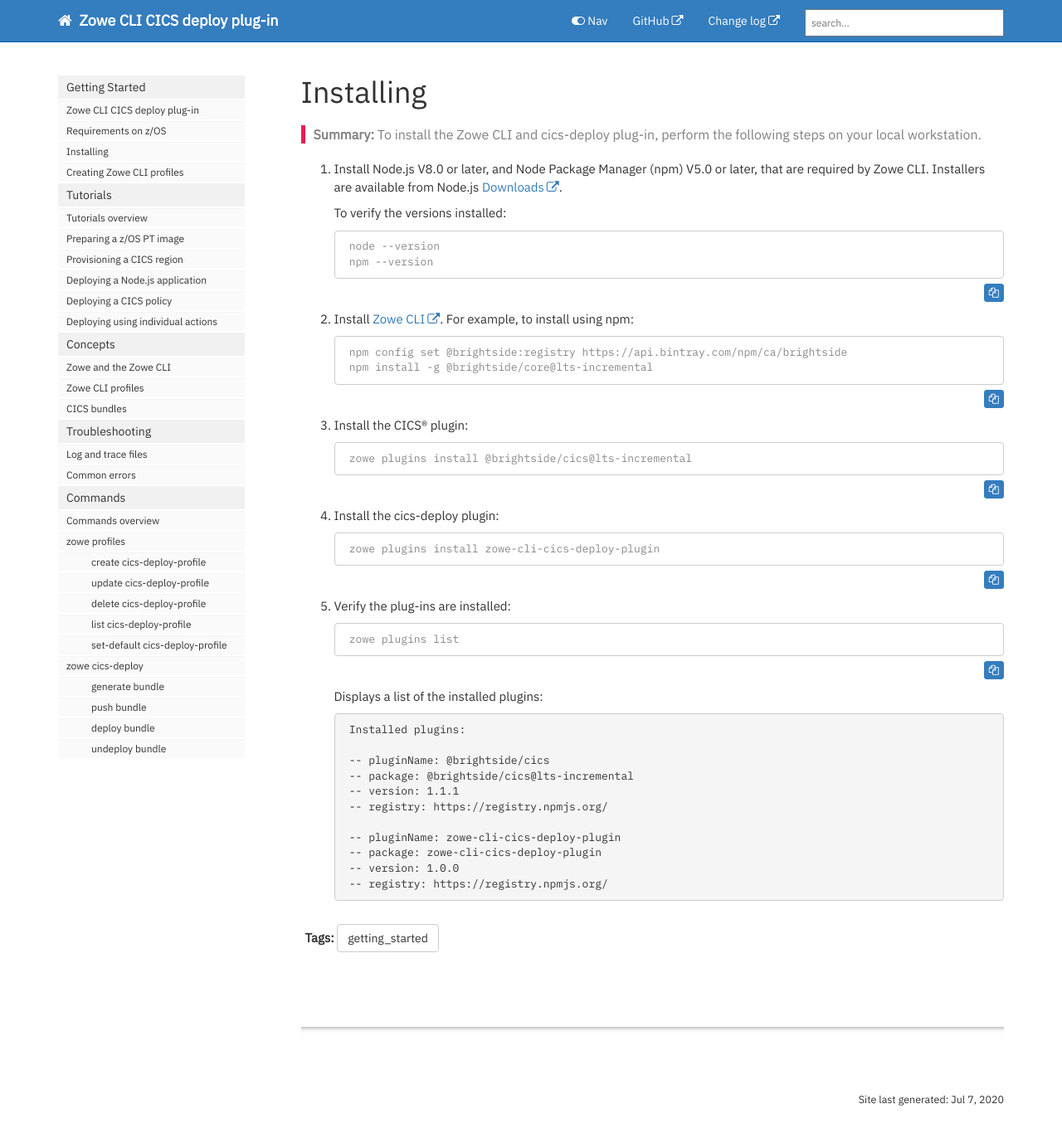
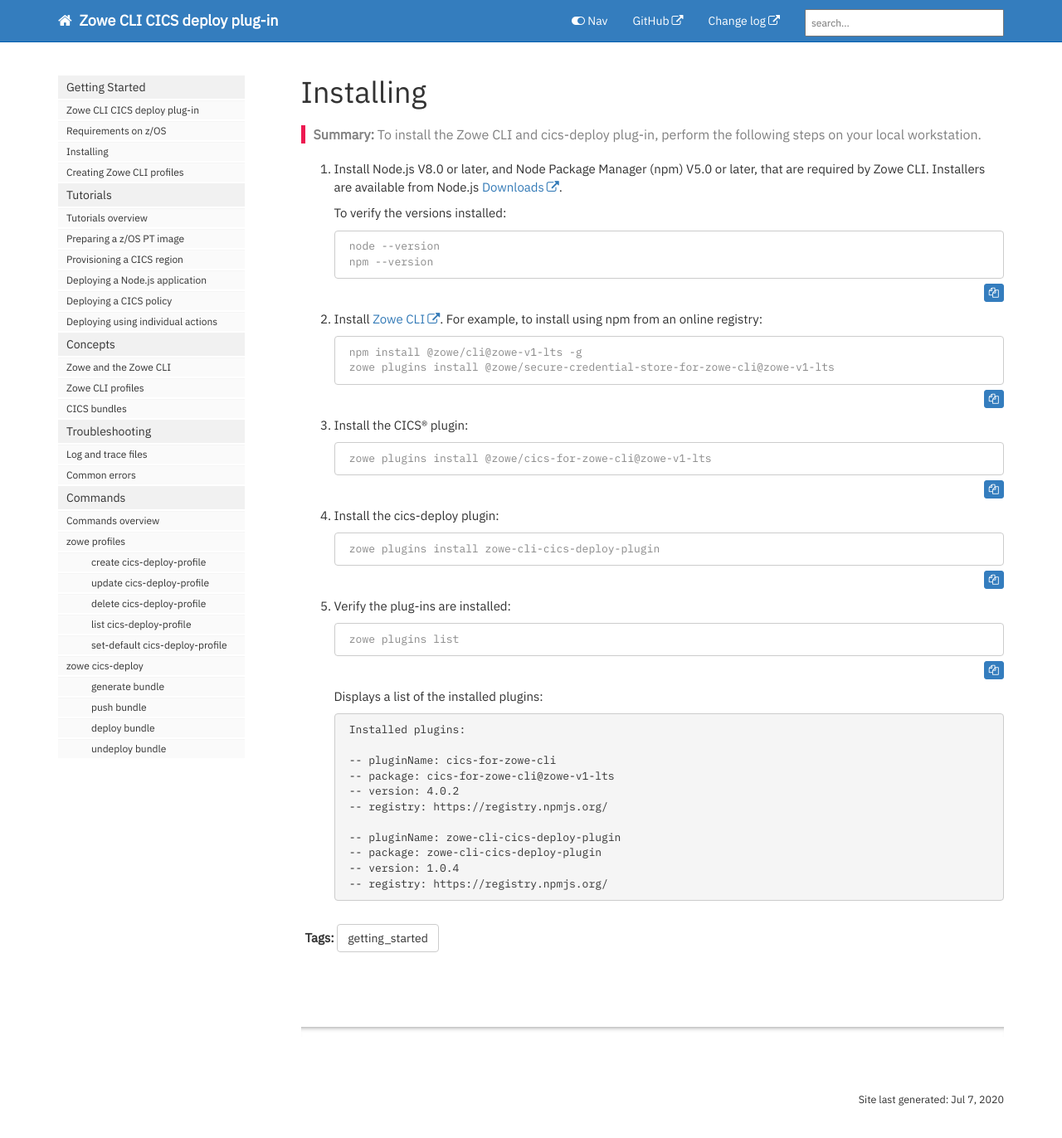
Before and after one commit to IBM/zowe-cli-cics-deploy-plugin, a Jekyll site: the page built from docs/pages/cdp/cdp-Installing.md, in a window 1280 px wide and 1395 px high. Shown: the top 1372 px of the window at 83% size. Built offline with Jekyll 4.4.1, drawn with Linux system fonts in a browser that asks for light colours; nearby versions of some CDN libraries; comment, search, counter and statistics services are not loaded.

Commit message:
Update to fix broken links and bring install insructions up to date
Signed-off-by: Clive Harris <clive.harris@gmail.com>

````diff
--- a/docs/pages/cdp/cdp-Installing.md
+++ b/docs/pages/cdp/cdp-Installing.md
@@ -2,7 +2,7 @@
 title: Installing
 tags: [getting_started]
 keywords:
-summary: "To install the Zowe CLI and cics-deploy plug-in, perform the following steps on your local workstation."
+summary: 'To install the Zowe CLI and cics-deploy plug-in, perform the following steps on your local workstation.'
 sidebar: cdp_sidebar
 permalink: cdp-Installing.html
 folder: cdp
@@ -18,17 +18,17 @@ toc: false
     npm --version
     ```
 
-2. Install [Zowe CLI](https://zowe.github.io/docs-site/latest/user-guide/cli-installcli.html). For example, to install using npm:
+2. Install [Zowe CLI](https://docs.zowe.org/stable/user-guide/cli-installcli.html). For example, to install using npm from an online registry:
 
     ```console
-    npm config set @brightside:registry https://api.bintray.com/npm/ca/brightside
-    npm install -g @brightside/core@lts-incremental
+    npm install @zowe/cli@zowe-v1-lts -g
+    zowe plugins install @zowe/secure-credential-store-for-zowe-cli@zowe-v1-lts
     ```
 
 3. Install the CICS® plugin:
 
     ```console
-    zowe plugins install @brightside/cics@lts-incremental
+    zowe plugins install @zowe/cics-for-zowe-cli@zowe-v1-lts
     ```
 
 4. Install the cics-deploy plugin:
@@ -48,11 +48,11 @@ toc: false
     <pre class="messageText">
     Installed plugins:
 
-    -- pluginName: @brightside/cics
-    -- package: @brightside/cics@lts-incremental
-    -- version: 1.1.1
+    -- pluginName: cics-for-zowe-cli
+    -- package: cics-for-zowe-cli@zowe-v1-lts
+    -- version: 4.0.2
     -- registry: https://registry.npmjs.org/<br>
     -- pluginName: zowe-cli-cics-deploy-plugin
     -- package: zowe-cli-cics-deploy-plugin
-    -- version: 1.0.0
+    -- version: 1.0.4
     -- registry: https://registry.npmjs.org/ </pre>
````
Also changed, not shown: docs/pages/cdp/cdp-Creating-Zowe-CLI-profiles.md (+35 -35 lines), docs/pages/cdp/cdp-Deploying-a-nodejs-application.md (+49 -48 lines), docs/pages/cdp/cdp-Log-and-trace-files.md (+7 -6 lines), docs/pages/cdp/cdp-Provisioning-a-CICS-region.md (+43 -43 lines), docs/pages/cdp/cdp-Zowe-CLI-profiles.md (+5 -5 lines).
